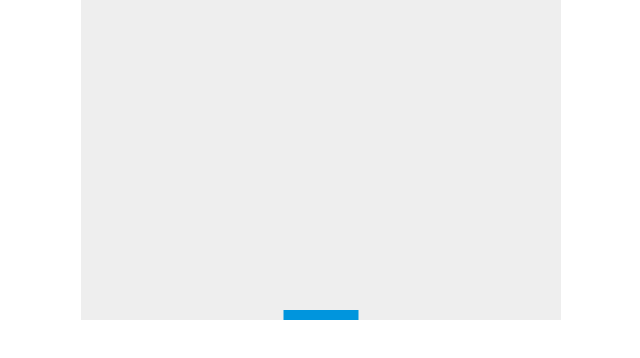
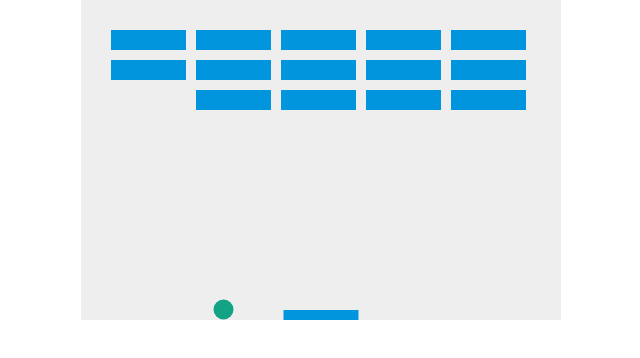
Before and after one commit to yyc9920/Javascript_Study, a plain HTML site: page VanillaJS_Game/index.html in a window 1280 px wide. Shown: the whole page, without its empty margins (319-959 px from the left). Drawn offline with Linux system fonts and the light colour scheme.

Commit message:
implemented brick collision detection

```diff
--- a/VanillaJS_Game/index.html
+++ b/VanillaJS_Game/index.html
@@ -16,6 +16,8 @@
 let canvas = document.getElementById("myCanvas");
 let ctx = canvas.getContext("2d");
 
+let intervalId = null;
+
 let x = canvas.width / 2;
 let y = canvas.height-30;
 let ballRadius = 10;
@@ -31,23 +33,58 @@ let paddleX = (canvas.width - paddleWidth)/2;
 let rightPressed = false;
 let leftPressed = false;
 
-document.addEventListener("keydown", (e) => {
+let brickRowCount = 3;
+let brickColumnCount = 5;
+let brickWidth = 75;
+let brickHeight = 20;
+let brickPadding = 10;
+let brickOffsetTop = 30;
+let brickOffsetLeft = 30;
+let bricks = [];
+for(let c=0; c<brickColumnCount; c++) {
+    bricks[c] = [];
+    for(let r=0; r<brickRowCount; r++) {
+        bricks[c][r] = { x: 0, y: 0, status: 1 };
+    }
+}
+
+let keyDownHandler = (e) => {
     if(e.keyCode == 39) {
         rightPressed = true;
     }
     else if(e.keyCode == 37) {
         leftPressed = true;
     }
-                            }, false);
+}
+document.addEventListener("keydown", keyDownHandler, false);
 
-document.addEventListener("keyup", (e) => {
+let keyUpHandler = (e) => {
     if(e.keyCode == 39) {
         rightPressed = false;
     }
     else if(e.keyCode == 37) {
         leftPressed = false;
     }
-                            }, false);
+}
+document.addEventListener("keyup", keyUpHandler, false);
+
+function drawBricks() {
+    for(let c=0; c<brickColumnCount; c++) {
+        for(let r=0; r<brickRowCount; r++) {
+            if(bricks[c][r].status == 1) {
+                let brickX = (c*(brickWidth+brickPadding))+brickOffsetLeft;
+                let brickY = (r*(brickHeight+brickPadding))+brickOffsetTop;
+                bricks[c][r].x = brickX;
+                bricks[c][r].y = brickY;
+                ctx.beginPath();
+                ctx.rect(brickX, brickY, brickWidth, brickHeight);
+                ctx.fillStyle = "#0095DD";
+                ctx.fill();
+                ctx.closePath();
+            }
+        }
+    }
+}
 
 function drawBall() {
     ctx.beginPath();
@@ -74,30 +111,19 @@ function drawPaddle() {
 function draw() {
     ctx.clearRect(0, 0, canvas.width, canvas.height);
     drawBall();
+    drawBricks();
     drawPaddle();
+    collisionDetection();
 
     if(x + dx > canvas.width-ballRadius || x + dx < ballRadius) {
-        let r = parseInt(Math.random()*180);
-        let g = parseInt(Math.random()*180);
-        let b = parseInt(Math.random()*180);
-
         dx = -dx;
-        ballColor = `rgb(${r}, ${g}, ${b})`;
     }
 
     if(y + dy < ballRadius) {
-        let r = parseInt(Math.random()*180);
-        let g = parseInt(Math.random()*180);
-        let b = parseInt(Math.random()*180);
-        ballColor = `rgb(${r}, ${g}, ${b})`;
-
         dy = -dy;
     } else if(y + dy > canvas.height-ballRadius-paddleHeight) {
         if(x > paddleX && x < paddleX + paddleWidth) {
-            let r = parseInt(Math.random()*180);
-            let g = parseInt(Math.random()*180);
-            let b = parseInt(Math.random()*180);
-            ballColor = `rgb(${r}, ${g}, ${b})`;
+            ballColor = changeBallColor();
 
             dy = -dy;
         }
@@ -105,15 +131,39 @@ function draw() {
 
     if(y + dy > canvas.height-ballRadius) {
         alert("GAME OVER");
-        console.log("Reload");
-        location.reload();
+        clearInterval(intervalId);
     }
 
     x += dx;
     y += dy;
 }
 
-setInterval(draw, 10);
+function collisionDetection() {
+    for (let c=0; c<brickColumnCount; c++) {
+        for (let r=0; r<brickRowCount; r++) {
+            let b = bricks[c][r];
+            if(b.status == 1) {
+                if (x+ballRadius > b.x && x-ballRadius < b.x+brickWidth && y+ballRadius > b.y && y-ballRadius < b.y+brickHeight) {
+                    ballColor = changeBallColor();
+                    dy = -dy;
+                    b.status = 0;
+                }
+            }
+        }
+    }
+}
+
+function changeBallColor() {
+    let r = parseInt(Math.random()*180);
+    let g = parseInt(Math.random()*180);
+    let b = parseInt(Math.random()*180);
+    console.log(r, g, b);
+    ballColor = `rgb(${r}, ${g}, ${b})`;
+
+    return ballColor;
+}
+
+intervalId = setInterval(draw, 10);
 </script>
 
 </body>
```
Lines whose indentation alone changed are shown as unchanged.
